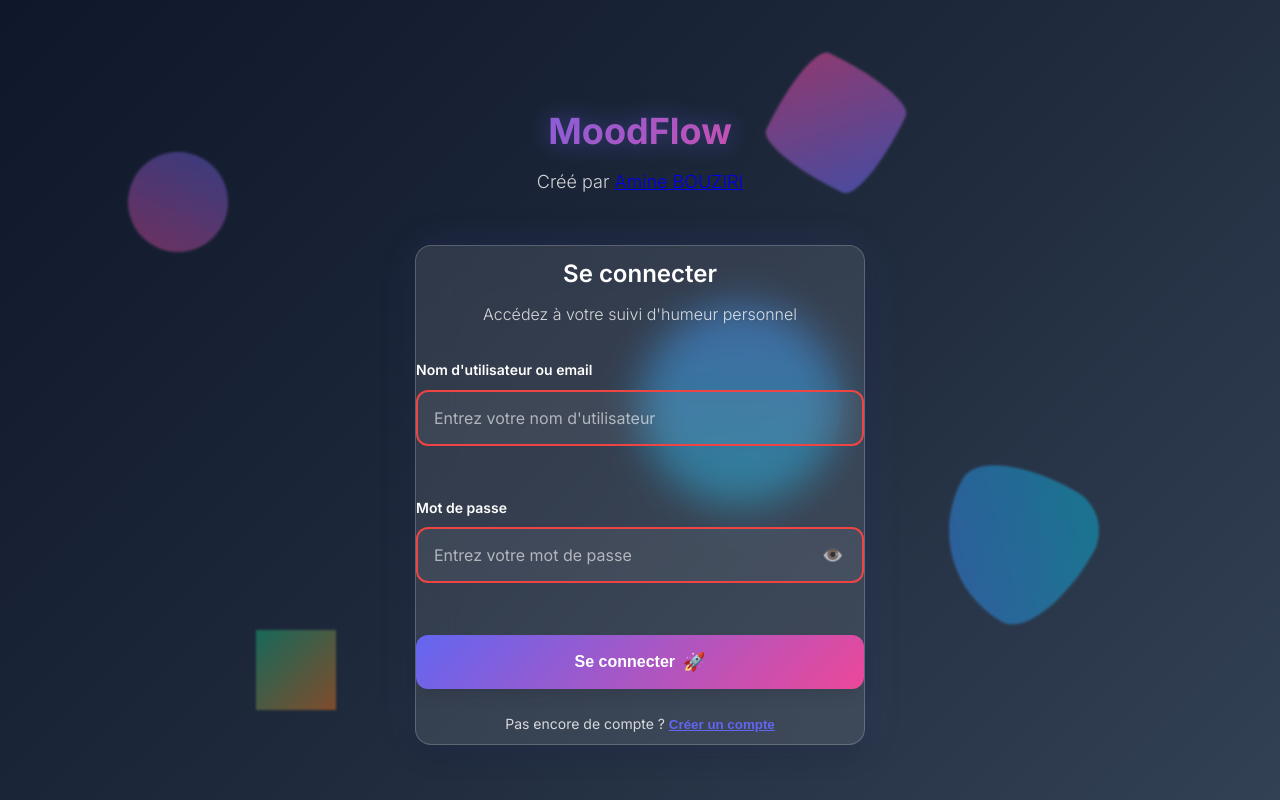
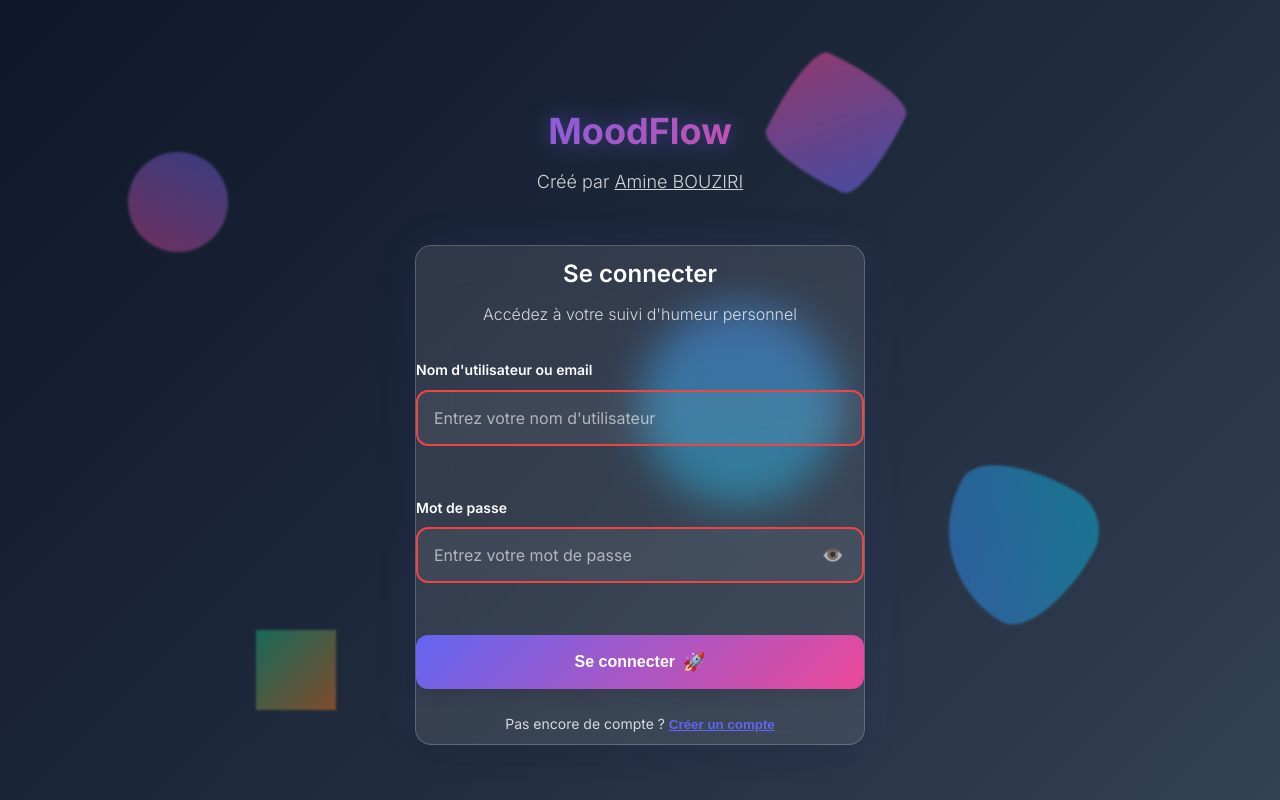
Before and after one commit to ABouziriDWWM/mood_tracker, a website: page index.html in a window 1280 px wide. Drawn offline with Linux system fonts and the light colour scheme.

Commit message:
Fix link selector syntax in styles.css

```diff
--- a/styles.css
+++ b/styles.css
@@ -90,7 +90,7 @@ body {
   animation: float 20s infinite linear;
 }
 
-a.link{color: var(--primary-gradient);}
+a:link{color: var(--primary-gradient);}
 
 .shape-1 {
   width: 100px;
```
